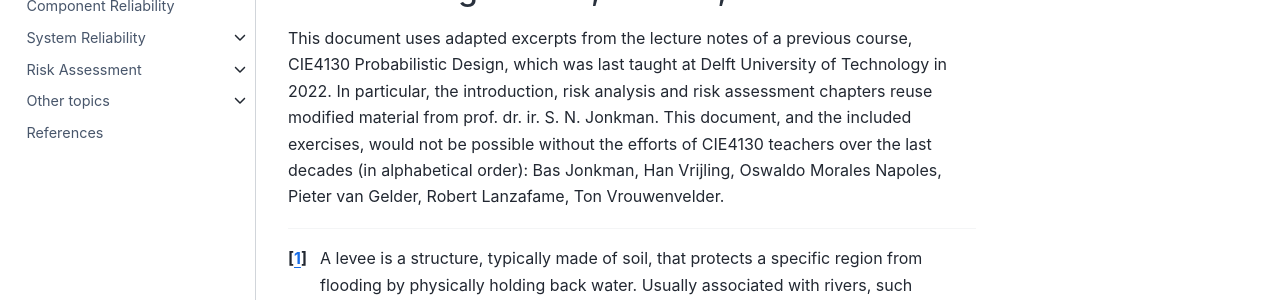
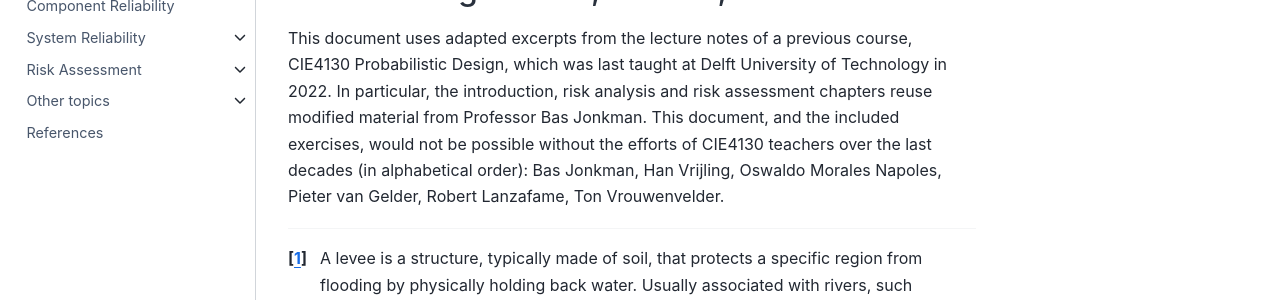
Before and after one commit to TUDelft-CITG/MUDE, a Jupyter Book: the page built from book/intro.md, in a window 1280 px wide and 900 px high, scrolled down 3187 px. Shown: the part 365-665 px from the top of the window. Built offline with Jupyter Book 1.0.4 settings and Sphinx 7.4.7 and the Sphinx Book theme 1.1.4, drawn with Linux system fonts in a browser that asks for light colours.

Commit message:
update intro page

```diff
--- a/book/intro.md
+++ b/book/intro.md
@@ -81,6 +81,6 @@ The following concepts or methods are used in this document to illustrate key su
 
 ## Acknowledgements, license, citation
 
-This document uses adapted excerpts from the lecture notes of a previous course, CIE4130 Probabilistic Design, which was last taught at Delft University of Technology in 2022. In particular, the introduction, risk analysis and risk assessment chapters reuse modified material from prof. dr. ir. S. N. Jonkman. This document, and the included exercises, would not be possible without the efforts of CIE4130 teachers over the last decades (in alphabetical order): Bas Jonkman, Han Vrijling, Oswaldo Morales Napoles, Pieter van Gelder, Robert Lanzafame, Ton Vrouwenvelder.
+This document uses adapted excerpts from the lecture notes of a previous course, CIE4130 Probabilistic Design, which was last taught at Delft University of Technology in 2022. In particular, the introduction, risk analysis and risk assessment chapters reuse modified material from Professor Bas Jonkman. This document, and the included exercises, would not be possible without the efforts of CIE4130 teachers over the last decades (in alphabetical order): Bas Jonkman, Han Vrijling, Oswaldo Morales Napoles, Pieter van Gelder, Robert Lanzafame, Ton Vrouwenvelder.
 
 [^levee]: A levee is a structure, typically made of soil, that protects a specific region from flooding by physically holding back water. Usually associated with rivers, such structures are also widely used on the coast, especially in low elevation areas such as the Netherlands. The Dutch word for levee is *dijk,* although we avoid use of the English word *dike* here. An alternative word is *embankment.*
```
